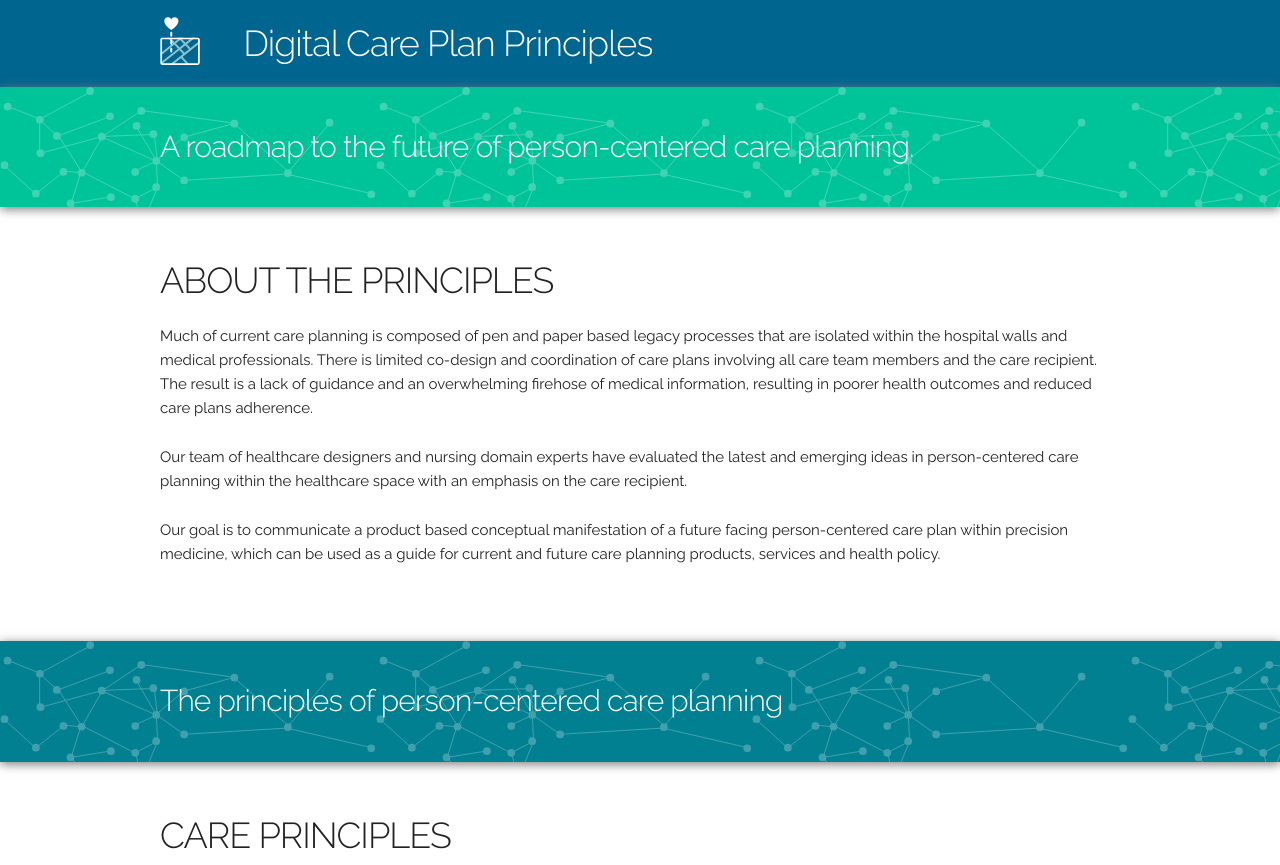
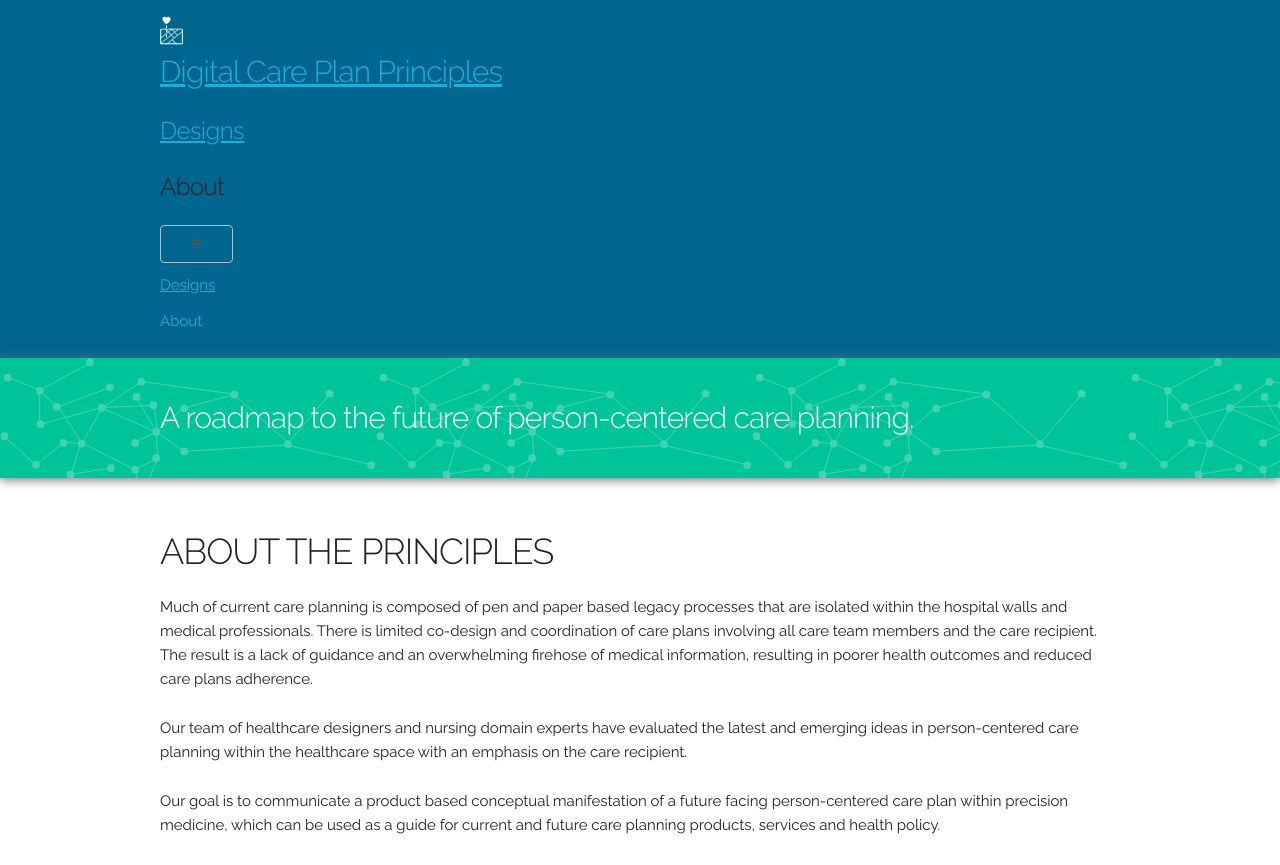
Before and after one commit to goinvo/PrecisionCarePlans, a plain HTML site: page index.html in a window 1280 px wide. Shown: the top 865 px of the page. Drawn offline with nearby package versions, Linux system fonts and the light colour scheme.

Commit message:
Added js script tags

```diff
--- a/index.html
+++ b/index.html
@@ -27,6 +27,11 @@
   –––––––––––––––––––––––––––––––––––––––––––––––––– -->
   <link rel="icon" type="image/png" href="images/favicon.png">
 
+  <!-- jQuery
+  –––––––––––––––––––––––––––––––––––––––––––––––––– -->
+  <script src="js/jquery-3.1.1.js"></script>
+  <script src="js/main.js"></script>
+
 </head>
 <body>
 
@@ -34,9 +39,17 @@
   –––––––––––––––––––––––––––––––––––––––––––––––––– -->
   <div class="navbar">
     <div class="container">
-      <div class="row">
-        <div class="one column"><img src="images/logo.svg" id="logo"></div>
-        <div class="eleven columns"><h3>Digital Care Plan Principles</h3></div>
+      <div class="header_row">
+        <div class="header_column" id="logo"><img src="images/logo.svg" ></div>
+        <div class="header_column"><a href="index.html"><h4>Digital Care Plan Principles</h4></a></div>
+        <div class="header_column header_links"><a  href="designs.html"><h5>Designs<h5></a></div>
+        <div class="header_column header_links"><h5>About</h5></div>
+        <div class="header_column" id="hamburger_div"><button id="hamburger">&#9776;</button></div>
+        <div id="dropdown_menu">
+            <a href="designs.html"><p style="margin-bottom: 12px;">Designs</p></a>
+            <a><p>About</p></a>
+        </div>
+        </div>
       </div>
     </div>
   </div>
@@ -126,7 +139,7 @@
     </div>
   </div>
   <hr>
-  <p style="text-align:center; opacity: 0.4; margin: 0;">By Danny Van Leeuwen, Edwin Choi, Juhan Sonin</p>
+  <p class="authors">By Danny Van Leeuwen, Edwin Choi, Juhan Sonin</p>
   <p style="text-align:center; opacity: 0.4;">Copyright © 2017 <a href="http://www.goinvo.com" style="color: #0696c3; text-decoration: none;"> GoInvo</a> |  Licensed under Apache 2.0</p>
 
 <!-- End Document
```
